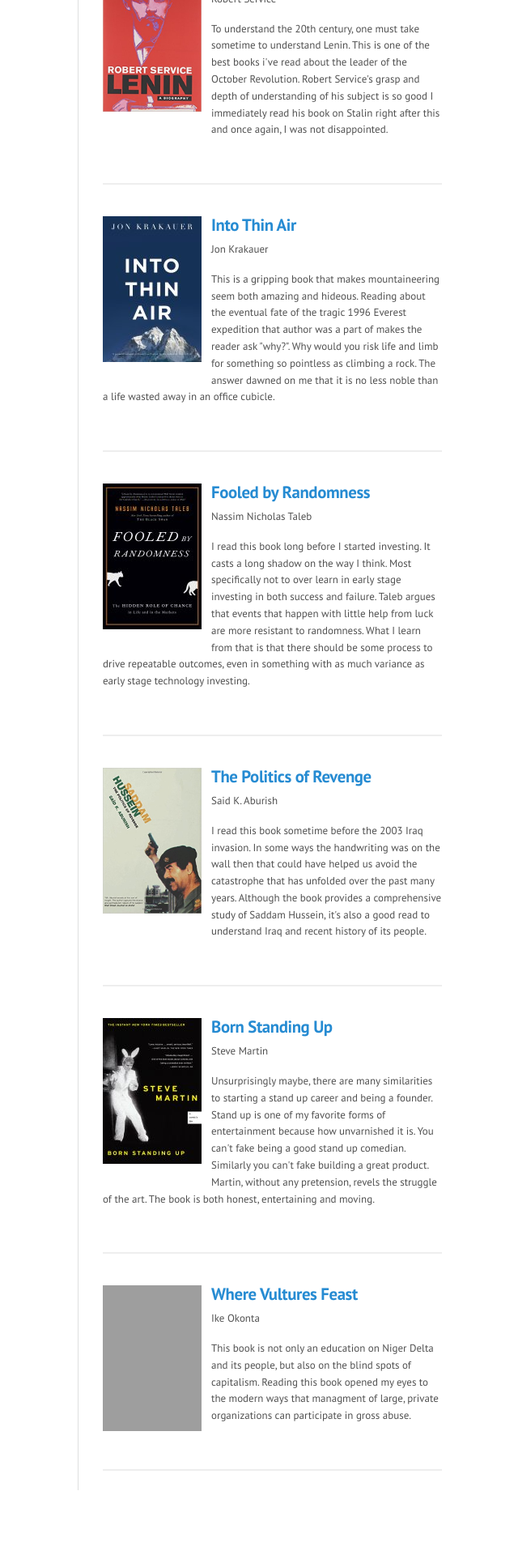
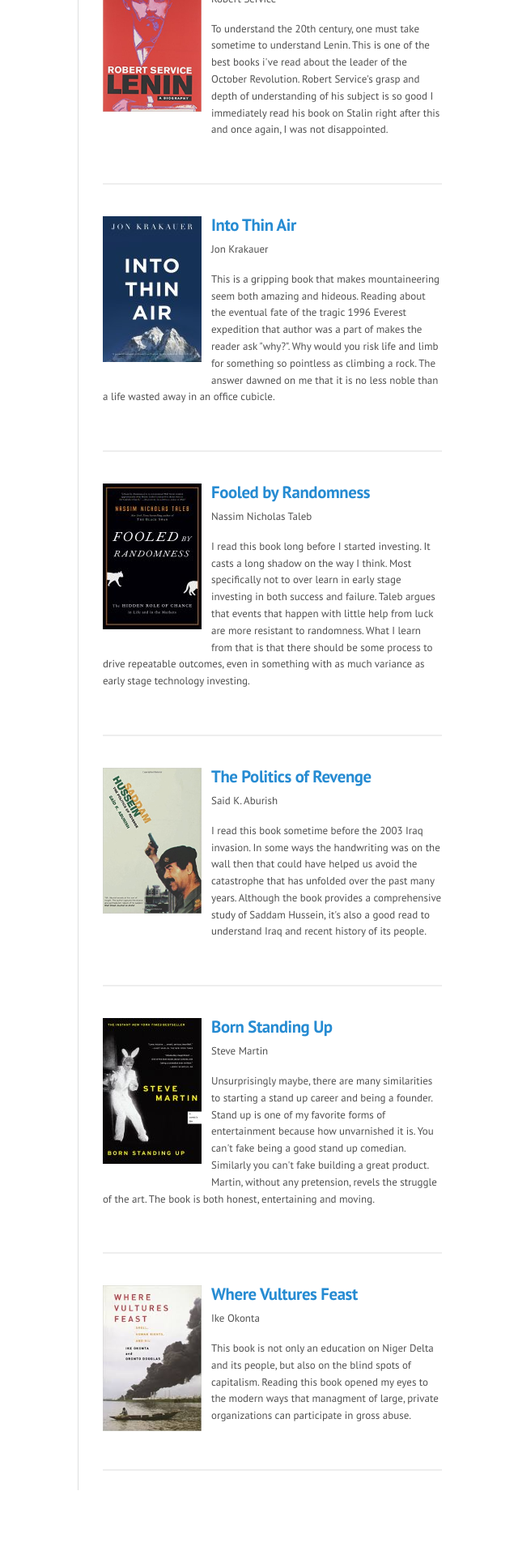
Before and after one commit to qasar/qasar.github.io, a Jekyll site: the page built from books.md, in a window 1280 px wide. Shown: the part 3133-5053 px from the top of the page at 81% size, without its empty margins (163-803 px from the left). Built offline with Jekyll 4.4.1, drawn with Linux system fonts in a browser that asks for light colours.

Commit message:
Update books.md

```diff
--- a/books.md
+++ b/books.md
@@ -182,7 +182,7 @@ permalink: /books/
 
 <div class = "bookContainer">
 
-<h3><a href="https://www.amazon.com/Where-Vultures-Feast-Shell-Rights/dp/1859844731" target="_blank"><img class="book" src="http://qasaryounis.com/assets/vul.jpg" alt="book-vulture" width="122" height="180"></a><a href="https://www.amazon.com/Where-Vultures-Feast-Shell-Rights/dp/1859844731">Where Vultures Feast</a></h3>
+<h3><a href="https://www.amazon.com/Where-Vultures-Feast-Shell-Rights/dp/1859844731" target="_blank"><img class="book" src="http://qasaryounis.com/assets/vul.jpeg" alt="book-vulture" width="122" height="180"></a><a href="https://www.amazon.com/Where-Vultures-Feast-Shell-Rights/dp/1859844731">Where Vultures Feast</a></h3>
 
 <p>Ike Okonta</p>
 
```
